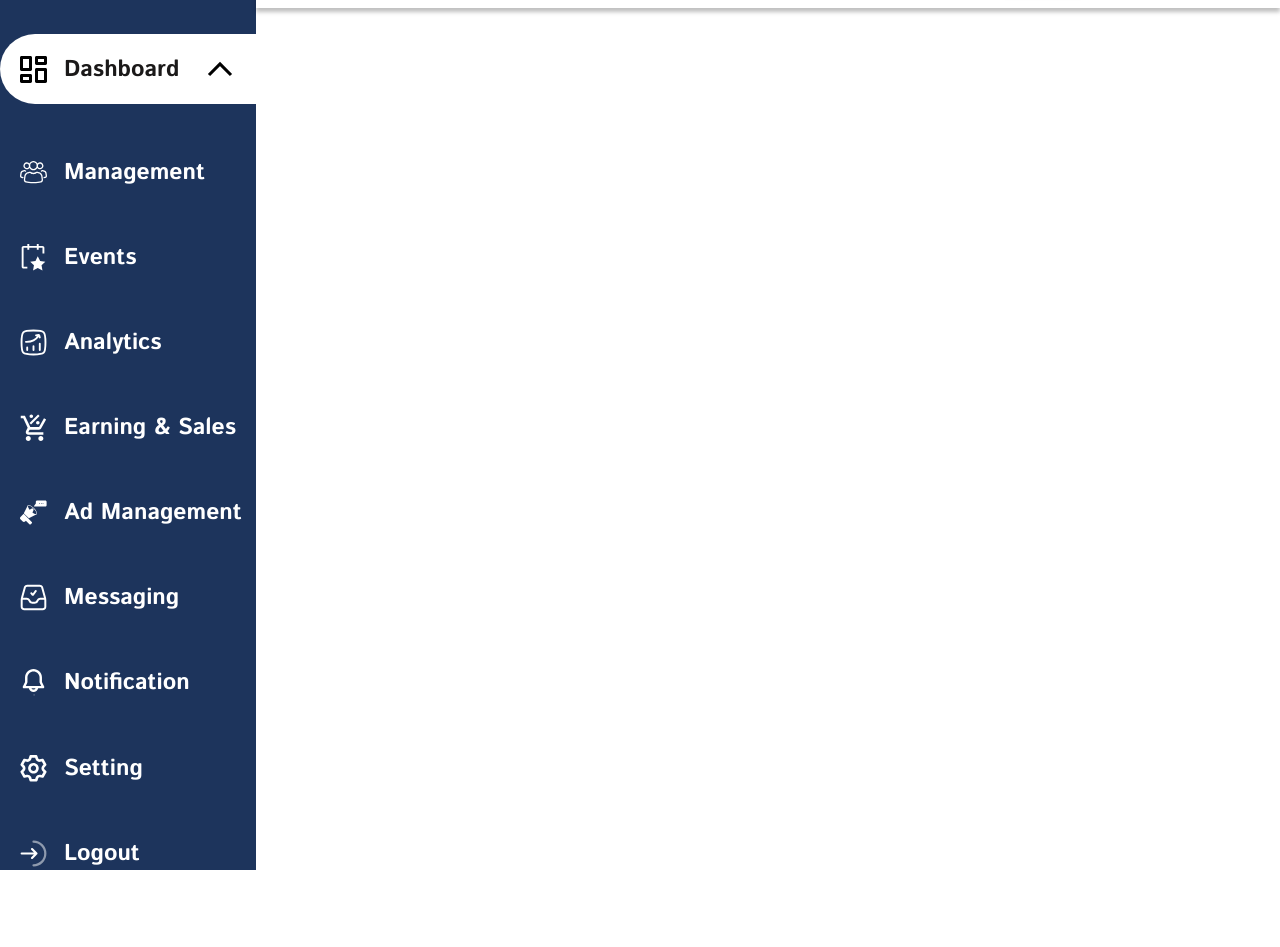
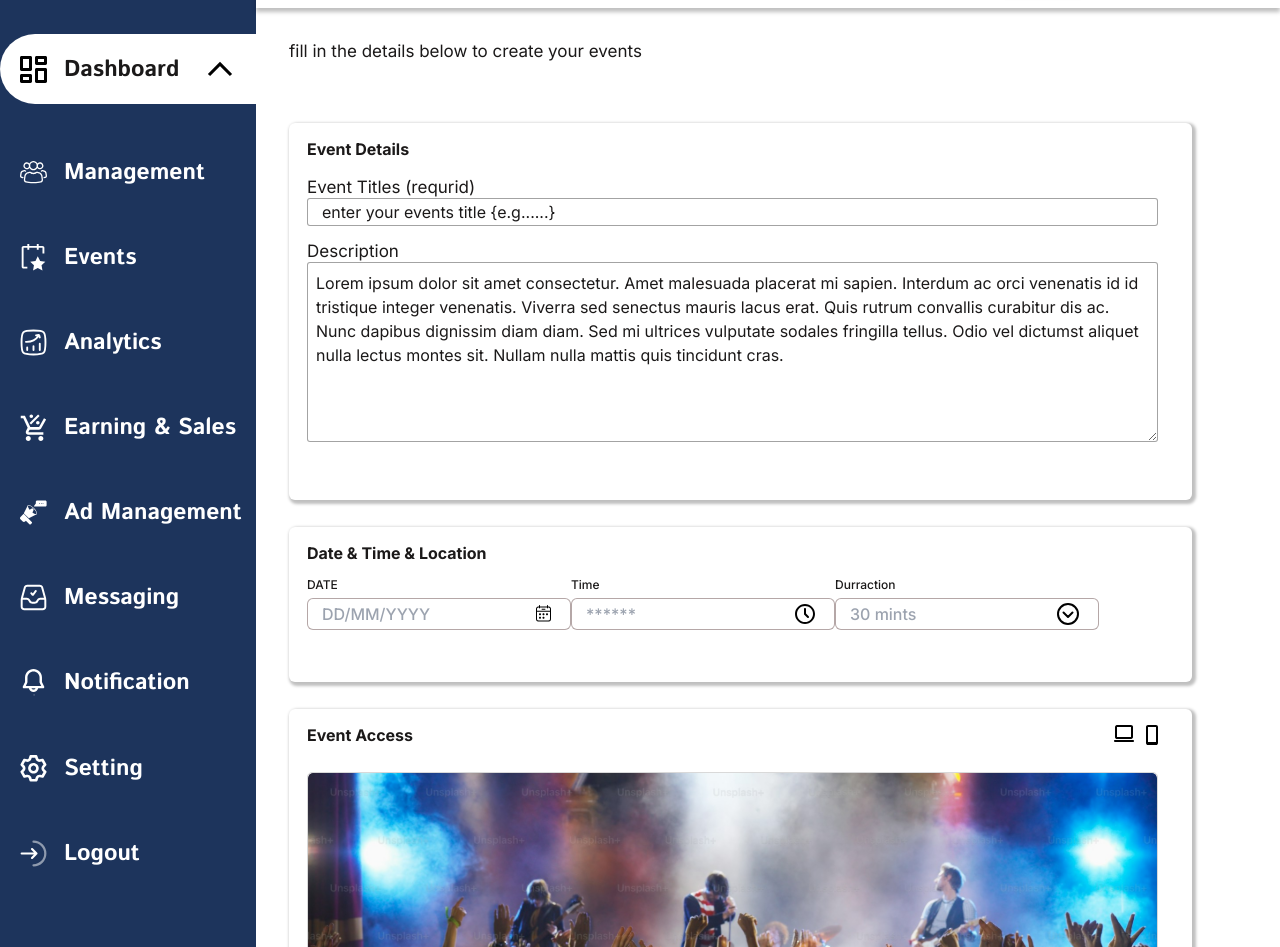
Before and after one commit to Sardar-Ali-Murad/be-your-self-figma, a React (Vite) app: page /physical-event in a window 1280 px wide. Shown: the part 65-1012 px from the top of the page. Before the commit the page ends 935 px from the top, so only its background shows below. Built offline with nearby package versions, Linux system fonts and the light colour scheme.

Commit message:
adding create-pysical-event page

```diff
--- a/src/App.jsx
+++ b/src/App.jsx
@@ -8,6 +8,7 @@ import ManagementPage from "./pages/management";
 import Sidebar from "./components/common/sidebar";
 import Header from "./components/common/header";
 import LiveEvent from "./pages/live-event";
+import PhysicalEvent from "./pages/physical-event";
 
 const App = () => {
   return (
@@ -28,6 +29,7 @@ const App = () => {
               <Route path="/alerts" element={<Alerts />} />
               <Route path="/management" element={<ManagementPage />} />
               <Route path="/live-event" element={<LiveEvent />} />
+              <Route path="/physical-event" element={<PhysicalEvent />} />
             </Routes>
           </div>
         </div>
--- /dev/null
+++ b/src/components/physical-event/date-time.jsx
@@ -0,0 +1,48 @@
+import React from "react";
+import date from "../../assets/date.svg";
+import time from "../../assets/time.svg";
+import duration from "../../assets/duration.svg";
+
+const DateTime = () => {
+  return (
+    <div className="rounded-[6px] pl-[18px] pt-[13px] pb-[52px] pr-[34px] shadow-[2px_2px_3px_2px_rgba(0,0,0,0.25)] flex flex-col gap-[12px]">
+      <h1 className="font-inter font-bold text-[21px leading-[26px] text-[#1B1919]">
+      Date & Time & Location
+      </h1>
+      <div className="flex flex-row justify-between w-[90%]">
+        <div className="relative">
+          <h1 className="font-inter font-medium text-[12px] leading-[14px] text-[#1B1919] mb-[6px]">
+            DATE
+          </h1>
+          <input
+            placeholder="DD/MM/YYYY"
+            className="h-[32px] border border-[1px] border-[#968181B2] border-opacity-70 rounded-[6px] font-inter text-[#908888] font-medium p-[14px]"
+          />
+          <img src={date} className="absolute top-[27px] right-[20px]" />
+        </div>
+        <div className="relative">
+          <h1 className="font-inter font-medium text-[12px] leading-[14px] text-[#1B1919] mb-[6px]">
+            Time
+          </h1>
+          <input
+            placeholder="******"
+            className="h-[32px] border border-[1px] border-[#968181B2] border-opacity-70 rounded-[6px] font-inter text-[#908888] font-medium p-[14px]"
+          />
+          <img src={time} className="absolute top-[26px] right-[20px]" />
+        </div>
+        <div className="relative">
+          <h1 className="font-inter font-medium text-[12px] leading-[14px] text-[#1B1919] mb-[6px]">
+            Durraction
+          </h1>
+          <input
+            placeholder="30 mints"
+            className="h-[32px] border border-[1px] border-[#968181B2] border-opacity-70 rounded-[6px] font-inter text-[#908888] font-medium p-[14px]"
+          />
+          <img src={duration} className="absolute top-[25px] right-[20px]" />
+        </div>
+      </div>
+    </div>
+  );
+};
+
+export default DateTime;
--- /dev/null
+++ b/src/components/physical-event/details.jsx
@@ -0,0 +1,36 @@
+import React from "react";
+
+
+const Details = () => {
+  return (
+    <div className="rounded-[6px]  pl-[18px] pt-[13px] pb-[52px] pr-[34px] shadow-[2px_2px_3px_2px_rgba(0,0,0,0.25)] flex flex-col gap-[15px]">
+      <h1 className="font-inter font-bold text-[21px leading-[26px] text-[#1B1919]">
+        {" "}
+        Event Details
+      </h1>
+      <div>
+        <p className="font-inter  text-[17px] leading-[21px] text-[#1B1919]">
+          {" "}
+          Event Titles (requrid)
+        </p>
+        <input
+          className="h-[28px] rounded-[3px] text-[#1B1919] font-inter  border border-[#0000005C] w-[100%] px-[14px] py-[8px]"
+          value="enter your events title {e.g......}"
+        />
+      </div>
+      <div>
+        <p className="font-inter  text-[17px] leading-[21px] text-[#1B1919]">
+          {" "}
+          Description
+        </p>
+        <textarea
+          value="Lorem ipsum dolor sit amet consectetur. Amet malesuada placerat mi sapien. Interdum ac orci venenatis id id tristique integer venenatis. Viverra sed senectus mauris lacus erat. Quis rutrum convallis curabitur dis ac.
+Nunc dapibus dignissim diam diam. Sed mi ultrices vulputate sodales fringilla tellus. Odio vel dictumst aliquet nulla lectus montes sit. Nullam nulla mattis quis tincidunt cras."
+          className="h-[180px] p-[8px] text-[#1B1919] font-inter rounded-[3px] border border-[#0000005C] w-[100%]"
+        ></textarea>
+      </div>
+    </div>
+  );
+};
+
+export default Details;
--- /dev/null
+++ b/src/components/physical-event/preview.jsx
@@ -0,0 +1,25 @@
+import React from "react";
+import tv from "../../assets/tv.svg";
+import mobile from "../../assets/mobile.svg";
+import preview from "../../assets/preview.svg";
+
+const Preview = () => {
+  return (
+    <div className="rounded-[6px] pl-[18px] pt-[13px] pb-[52px] pr-[34px]  shadow-[2px_2px_3px_2px_rgba(0,0,0,0.25)] flex flex-col gap-[12px]">
+      <div className="flex justify-between items-center">
+        <h1 className="font-inter font-bold text-[21px leading-[26px] text-[#1B1919]">
+          Event Access
+        </h1>
+        <div className="flex gap-[12px] items-center">
+            <img src={tv}/>
+            <img src={mobile}/>
+        </div>
+      </div>
+      <div className="mt-[12px] border border-[#D9D9D9] rounded-[5px]">
+        <img src={preview} className="rounded-[5px]"/>
+      </div>
+    </div>
+  );
+};
+
+export default Preview;
--- /dev/null
+++ b/src/pages/physical-event.jsx
@@ -0,0 +1,30 @@
+import React from "react";
+import Details from "../components/physical-event/details";
+import Preview from "../components/physical-event/preview";
+import DateTime from "../components/physical-event/date-time";
+
+const PhysicalEvent = () => {
+  return (
+    <div className="pt-[33px] pl-[33px] pr-[88px] pb-[88px] flex flex-col gap-[27px]">
+      <p className="font-inter text-[17px] leading-[21px] text-[#1B1919] pb-[34px]">
+        fill in the details below to create your events
+      </p>
+      <Details />
+      <DateTime/>
+      <Preview />
+      <div className="py-[30px] flex gap-[35px] w-[80%] justify-end">
+        <button className="h-[32px] b-[#1D345C] px-[7px] rounded-[9px] bg-[#1D345C]  font-inter font-[13px] leading-[16px] text-[#FFFFFF]">
+          save Draft
+        </button>
+        <button className="h-[32px] b-[#1D345C] px-[7px] rounded-[9px] bg-[#1D345C]  font-inter font-[13px] leading-[16px] text-[#FFFFFF]">
+          preview full Page
+        </button>
+        <button className="h-[32px] b-[#1D345C] px-[7px] rounded-[9px] bg-[#1D345C]  font-inter font-[13px] leading-[16px] text-[#FFFFFF]">
+          save & publish
+        </button>
+      </div>
+    </div>
+  );
+};
+
+export default PhysicalEvent;
```
